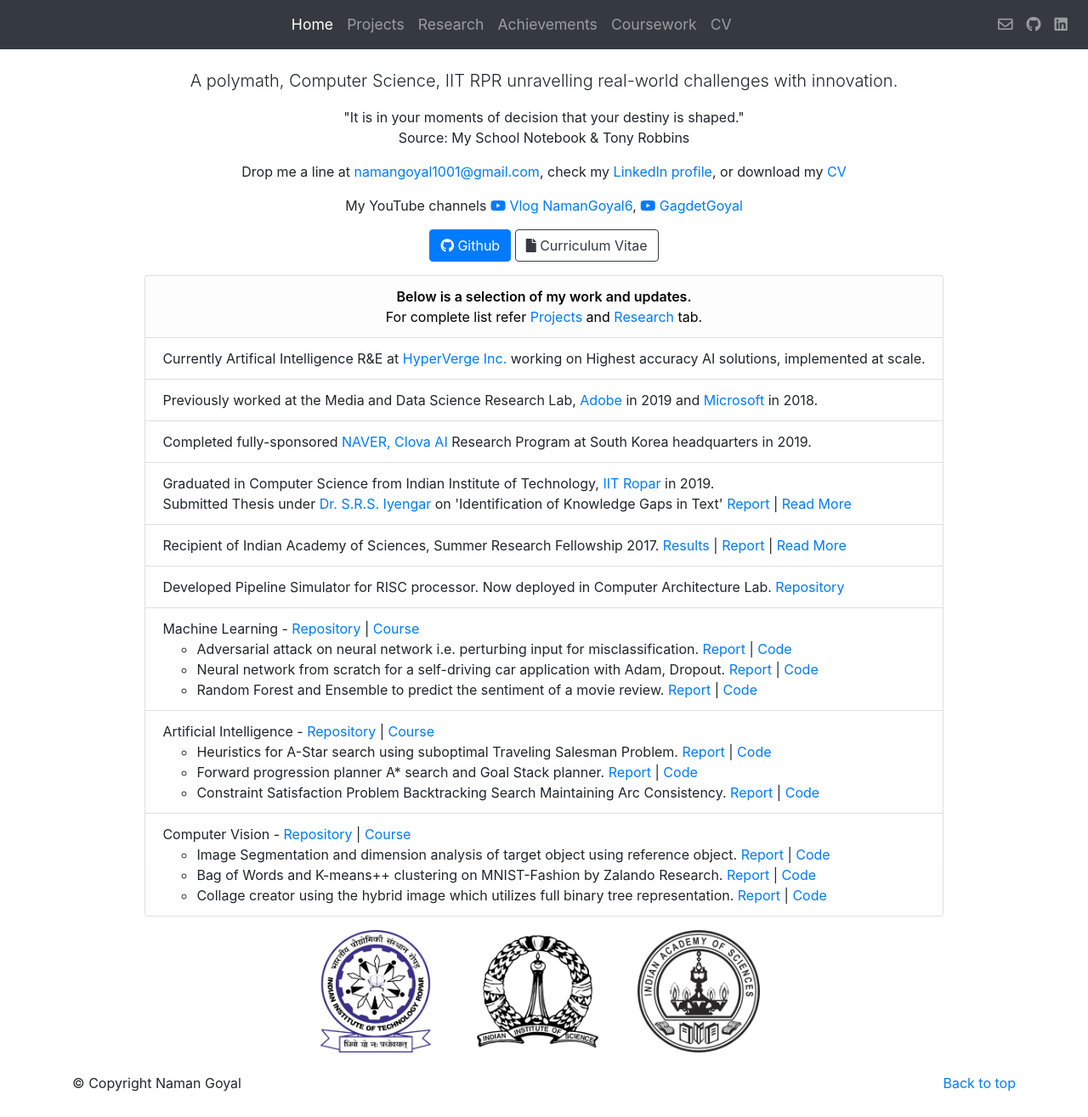
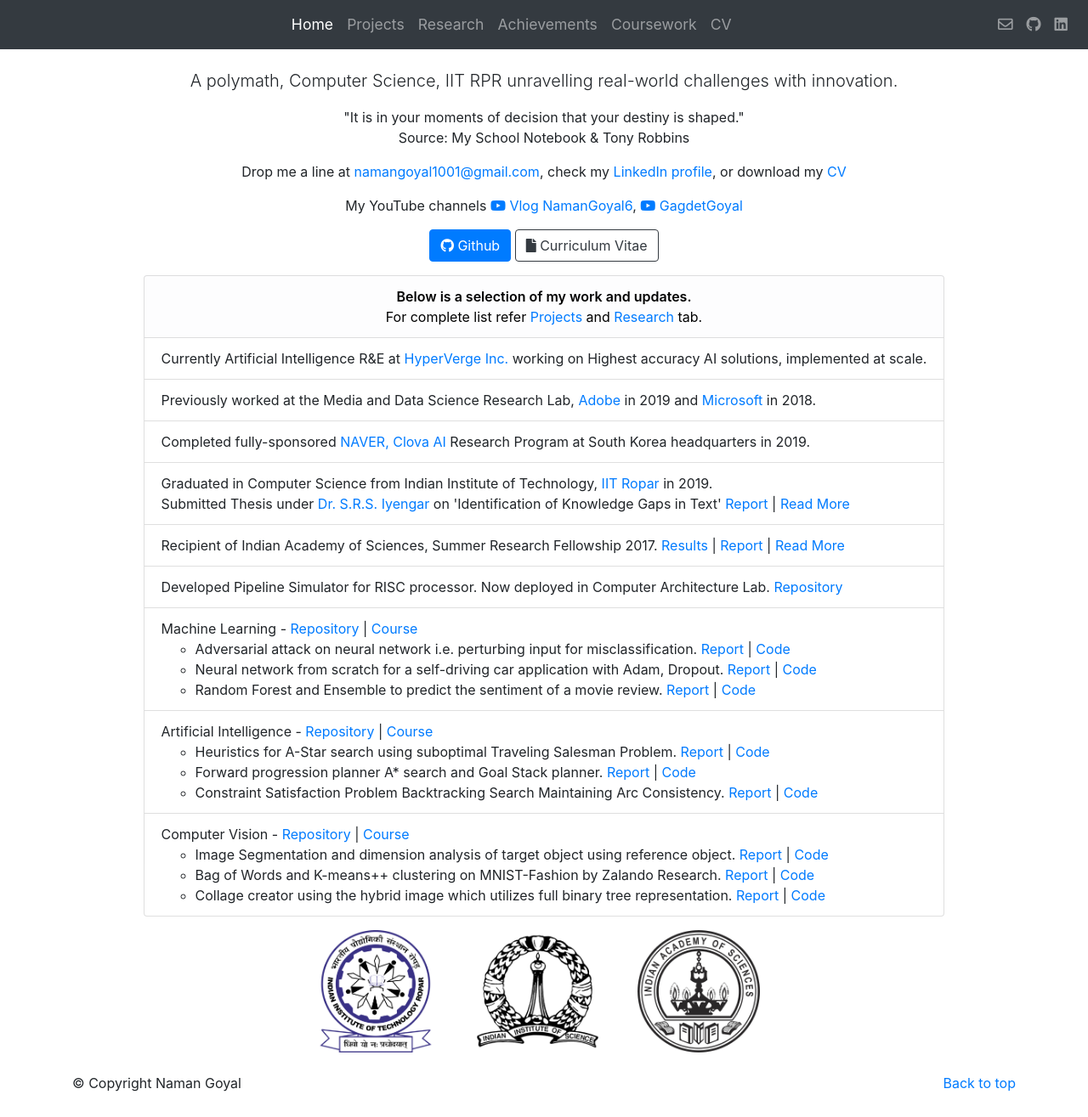
Before and after one commit to thenamangoyal/thenamangoyal.github.io, a Jekyll site: the page built from index.html, in a window 1280 px wide and 1315 px high. Shown: the whole window at 85% size. Built offline with Jekyll 4.4.1, drawn with Linux system fonts in a browser that asks for light colours; nearby versions of some CDN libraries.

Commit message:
Update index.html

```diff
--- a/index.html
+++ b/index.html
@@ -46,7 +46,7 @@ layout: bootstrap
                 For complete list refer <a target="_blank" href="/projects">Projects</a> and <a target="_blank"
                     href="/research">Research</a> tab.
             </li>
-            <li class="list-group-item">Currently Artifical Intelligence R&E at <a target="_blank" href="https://hyperverge.co">HyperVerge
+            <li class="list-group-item">Currently Artificial Intelligence R&E at <a target="_blank" href="https://hyperverge.co">HyperVerge
                     Inc.</a> working on Highest accuracy AI solutions, implemented at scale.
             </li>
             <li class="list-group-item">Previously worked at the Media and Data Science Research Lab, <a
```
